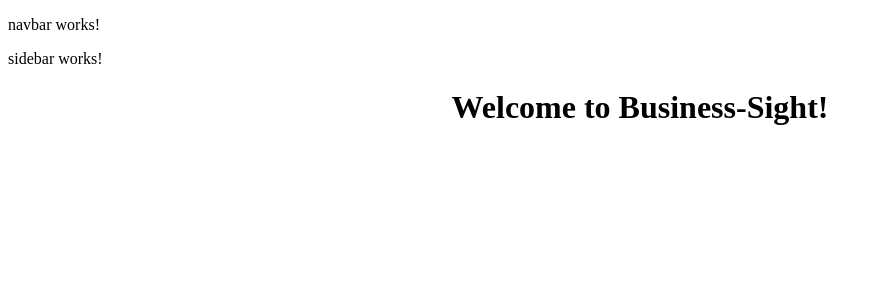
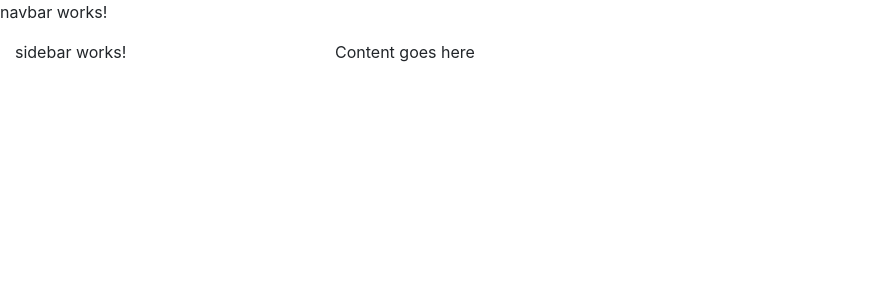
Before and after one commit to sidk08/BusinessSight, an Angular app: page / in a window 1280 px wide. Shown: the top 300 px of the page, without its empty margins (0-888 px from the left). Built offline with nearby package versions, Linux system fonts and the light colour scheme.

Commit message:
Add bootstrap and jquery

```diff
--- a/angular.json
+++ b/angular.json
@@ -27,9 +27,15 @@
               "src/assets"
             ],
             "styles": [
+              "node_modules/bootstrap/dist/css/bootstrap.min.css",
               "src/styles.scss"
             ],
-            "scripts": [],
+            "scripts": [
+              "node_modules/jquery/dist/jquery.min.js",
+              "node_modules/bootstrap/dist/js/bootstrap.min.js",
+              "node_modules/popper.js/dist/popper.min.js",
+              "node_modules/chart.js/dist/Chart.min.js"
+            ],
             "es5BrowserSupport": true
           },
           "configurations": {
--- a/package.json
+++ b/package.json
@@ -19,8 +19,11 @@
     "@angular/platform-browser": "~7.2.0",
     "@angular/platform-browser-dynamic": "~7.2.0",
     "@angular/router": "~7.2.0",
+    "bootstrap": "^4.0.0-beta",
     "chart.js": "^2.8.0",
     "core-js": "^2.5.4",
+    "jquery": "^3.4.1",
+    "popper.js": "^1.11.0",
     "rxjs": "~6.3.3",
     "tslib": "^1.9.0",
     "zone.js": "~0.8.26"
--- a/src/app/app.component.html
+++ b/src/app/app.component.html
@@ -1,11 +1,12 @@
 <!--The content below is only a placeholder and can be replaced.-->
 <app-navbar></app-navbar>
-<app-sidebar></app-sidebar>
-<div style="text-align:center">
-  <h1>
-    Welcome to {{ title }}!
-  </h1>
+<div class="container-fluid">
+<div class="row" id="mainContent">
+<app-sidebar class="col-sm-3"></app-sidebar>
+<div class="col-sm-9" id="dashboard">
+  <p>Content goes here</p>
+</div>
+</div>
 </div>
 
-
 <router-outlet></router-outlet>
```
Also changed, not shown: 1 other file (tests, documents, lock files or other folders).
